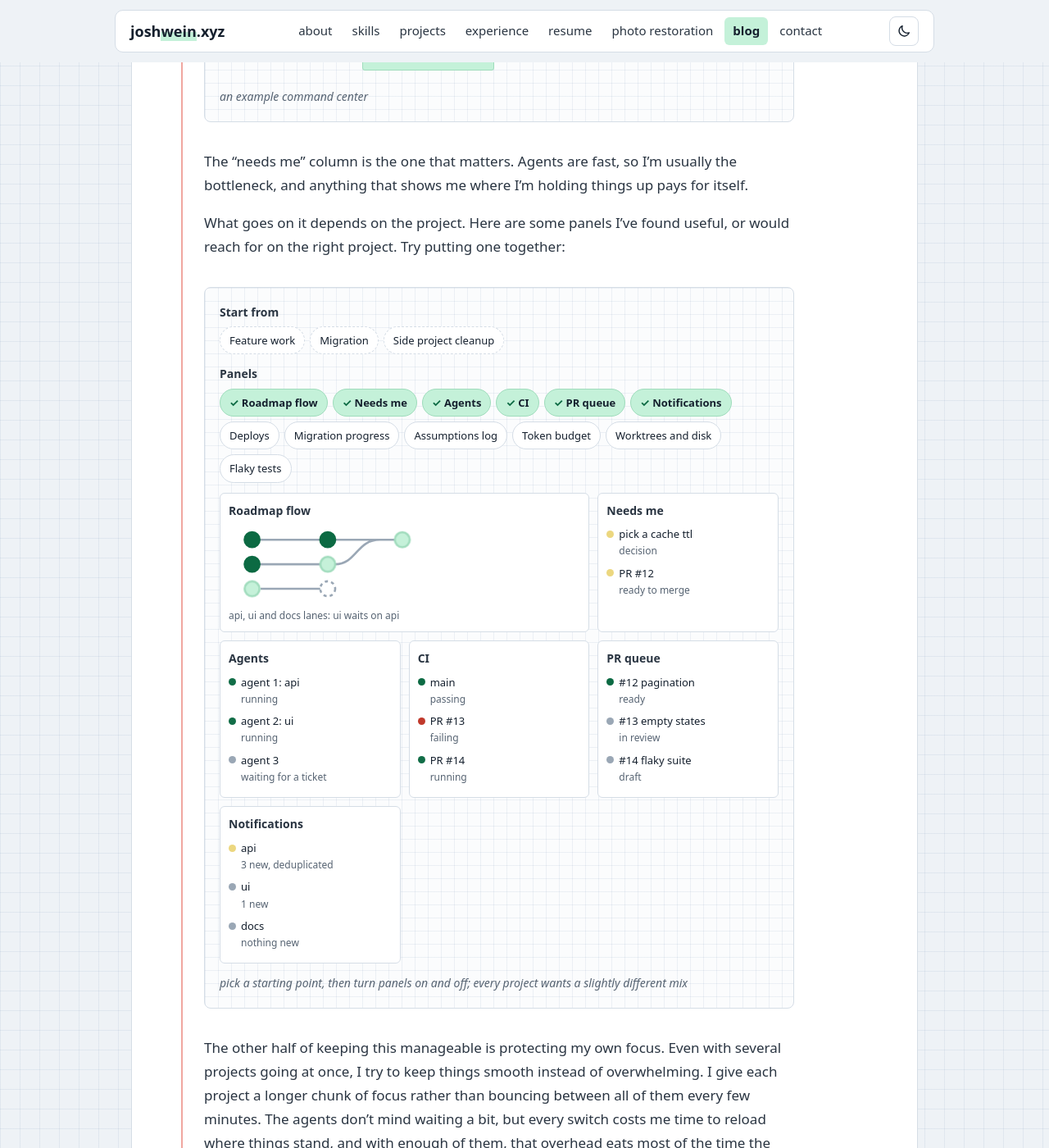
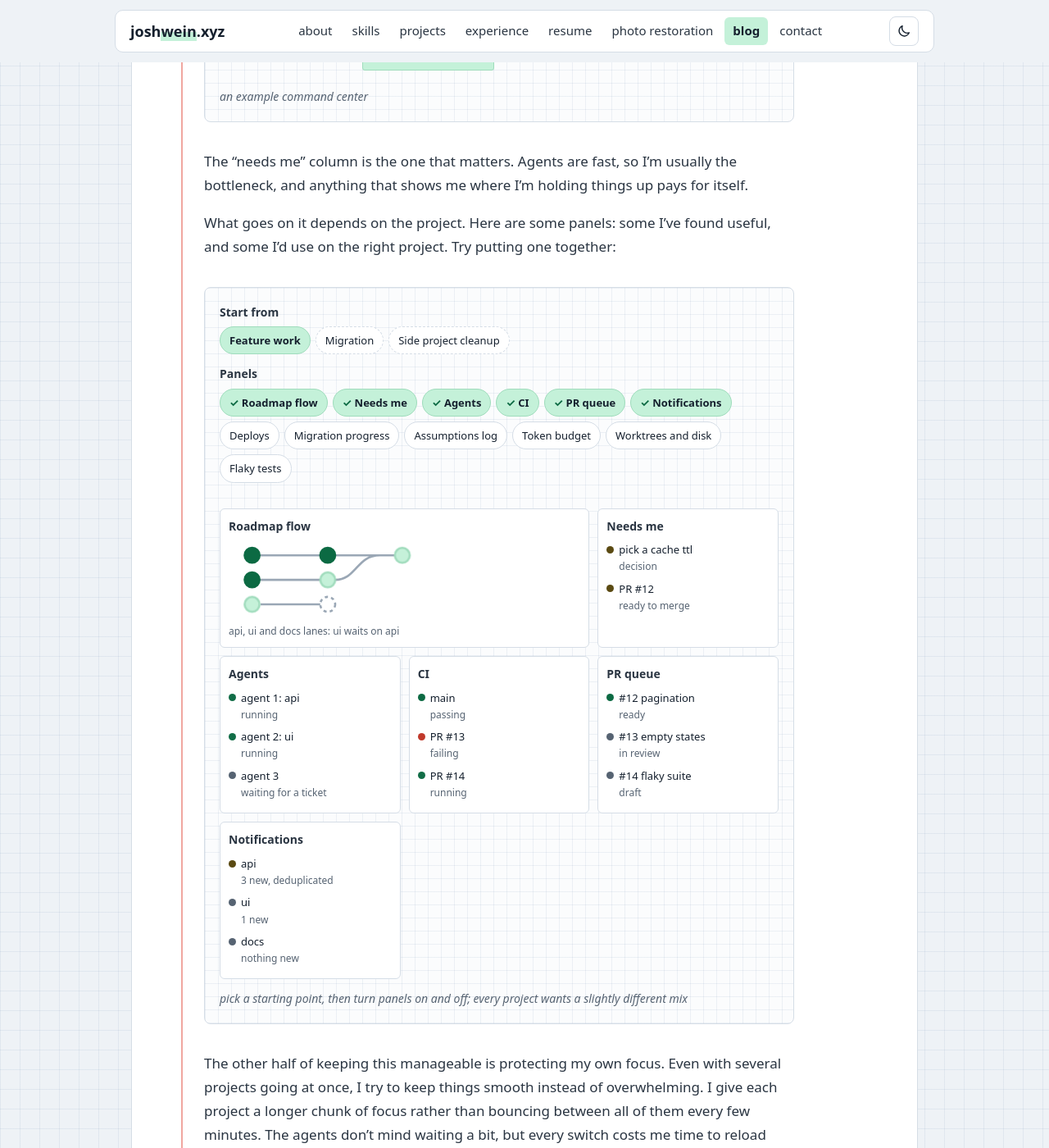
Before and after one commit to JoshWein/blog, a Jekyll site: the page built from _posts/2026-11-21-multi-agent-workflows.md, in a window 1280 px wide and 1400 px high, scrolled down 6472 px. Shown: the whole window at 82% size. Built offline with Jekyll 4.4.1, drawn with Linux system fonts in a browser that asks for light colours; some web fonts are replaced; comment, search, counter and statistics services are not loaded.

Commit message:
Command center builder: review fixes
Wide roadmap cell only spans two columns at 600px+, meter rows use a
class instead of :has(), stronger dot colors, presets show which one is
active (aria-pressed) and a polite status line says how many panels show,
and a smoother lead-in sentence.

Co-Authored-By: Claude Opus 5.5 <noreply@anthropic.com>
Claude-Session: https://claude.ai/code/session_01HtAirmGQyAcmjJao62wzYe

```diff
--- a/_posts/2026-11-21-multi-agent-workflows.md
+++ b/_posts/2026-11-21-multi-agent-workflows.md
@@ -221,7 +221,7 @@ Here's a made-up example of the kind of thing I mean:
 
 The "needs me" column is the one that matters. Agents are fast, so I'm usually the bottleneck, and anything that shows me where I'm holding things up pays for itself.
 
-What goes on it depends on the project. Here are some panels I've found useful, or would reach for on the right project. Try putting one together:
+What goes on it depends on the project. Here are some panels: some I've found useful, and some I'd use on the right project. Try putting one together:
 
 <figure class="diagram ccb">
 <div class="ccb-controls" hidden>
@@ -247,6 +247,7 @@ What goes on it depends on the project. Here are some panels I've found useful,
     <button type="button" class="chip" data-panel="flaky" aria-pressed="false">Flaky tests</button>
   </div>
 </div>
+<p class="ccb-status" aria-live="polite"></p>
 <div class="ccb-grid">
   <section class="cell wide" data-panel="roadmap"><p class="cc-h">Roadmap flow</p>
     <svg viewBox="0 0 200 74" aria-hidden="true" focusable="false">
@@ -276,16 +277,16 @@ What goes on it depends on the project. Here are some panels I've found useful,
     <div class="row"><span class="dot ok"></span><span>auth</span><small>in prod</small></div><div class="row"><span class="dot run"></span><span>billing</span><small>on staging</small></div><div class="row"><span class="dot idle"></span><span>search</span><small>not started</small></div>
   </section>
   <section class="cell" data-panel="migration" hidden><p class="cc-h">Migration progress</p>
-    <div class="row"><span>services</span><span class="meter"><i style="--w:58%"></i></span><small>7 of 12</small></div><div class="row"><span>tables</span><span class="meter"><i style="--w:80%"></i></span><small>16 of 20</small></div>
+    <div class="row meter-row"><span>services</span><span class="meter"><i style="--w:58%"></i></span><small>7 of 12</small></div><div class="row meter-row"><span>tables</span><span class="meter"><i style="--w:80%"></i></span><small>16 of 20</small></div>
   </section>
   <section class="cell" data-panel="assume" hidden><p class="cc-h">Assumptions log</p>
     <div class="row"><span class="dot me"></span><span>v2 api stays stable</span><small>unchecked</small></div><div class="row"><span class="dot ok"></span><span>no prod writes</span><small>confirmed</small></div>
   </section>
   <section class="cell" data-panel="tokens" hidden><p class="cc-h">Token budget</p>
-    <div class="row"><span>Claude</span><span class="meter"><i style="--w:62%"></i></span><small>62% used</small></div><div class="row"><span>Codex</span><span class="meter"><i style="--w:30%"></i></span><small>30% used</small></div>
+    <div class="row meter-row"><span>Claude</span><span class="meter"><i style="--w:62%"></i></span><small>62% used</small></div><div class="row meter-row"><span>Codex</span><span class="meter"><i style="--w:30%"></i></span><small>30% used</small></div>
   </section>
   <section class="cell" data-panel="worktrees" hidden><p class="cc-h">Worktrees and disk</p>
-    <div class="row"><span>worktrees</span><span class="meter"><i style="--w:63%"></i></span><small>5 of 8 in use</small></div><div class="row"><span>disk</span><span class="meter"><i style="--w:45%"></i></span><small>41 GB free</small></div>
+    <div class="row meter-row"><span>worktrees</span><span class="meter"><i style="--w:63%"></i></span><small>5 of 8 in use</small></div><div class="row meter-row"><span>disk</span><span class="meter"><i style="--w:45%"></i></span><small>41 GB free</small></div>
   </section>
   <section class="cell" data-panel="flaky" hidden><p class="cc-h">Flaky tests</p>
     <div class="row"><span class="dot bad"></span><span>checkout.spec</span><small>3 of 20 runs</small></div><div class="row"><span class="dot idle"></span><span>search.spec</span><small>1 of 20 runs</small></div>
--- a/css/blogstyle.css
+++ b/css/blogstyle.css
@@ -303,19 +303,20 @@ footer a { color: var(--text); text-decoration: none; display: inline-block; pad
 .ccb-chips .chip[aria-pressed="true"] { background: var(--hl); border-color: var(--run-line); font-weight: 700; }
 .ccb-chips .chip[aria-pressed="true"]::before { content: "\2713  "; color: var(--accent); }
 .ccb-chips .preset { border-style: dashed; }
-.ccb-grid { font-family: var(--sans); font-size: 13px; display: grid; grid-template-columns: repeat(auto-fill, minmax(170px, 1fr)); gap: 10px; }
+.ccb-chips .preset[aria-pressed="true"] { border-style: solid; border-color: var(--run-line); background: var(--hl); font-weight: 700; }
+.ccb-status { margin: -4px 0 10px; font-family: var(--sans); font-size: 13px; color: var(--muted); min-height: 1em; }
+.ccb-grid { font-family: var(--sans); font-size: 13px; display: grid; grid-template-columns: repeat(auto-fill, minmax(min(170px, 100%), 1fr)); gap: 10px; }
 .ccb .cell { background: var(--bg); border: 1px solid var(--line); border-radius: 6px; padding: 9px 10px; min-width: 0; color: var(--ink); }
-.ccb .cell.wide { grid-column: span 2; }
 .ccb .cell .cc-h { margin: 0 0 6px; font-family: var(--head); font-size: 14px; font-weight: 700; }
 .ccb .row { display: grid; grid-template-columns: auto 1fr; column-gap: 6px; align-items: center; margin-bottom: 5px; overflow-wrap: anywhere; }
 .ccb .row small, .ccb .cell > small { grid-column: 2; display: block; color: var(--muted); font-size: 12px; }
-.ccb .row:has(.meter) { grid-template-columns: 72px 1fr; }
+.ccb .meter-row { grid-template-columns: 72px 1fr; }
 .ccb .meter { height: 8px; border-radius: 4px; background: var(--bg-2); border: 1px solid var(--line); overflow: hidden; }
 .ccb .meter i { display: block; height: 100%; width: var(--w); background: var(--accent); }
-.ccb .dot { width: 9px; height: 9px; border-radius: 50%; background: var(--wire); }
+.ccb .dot { width: 9px; height: 9px; border-radius: 50%; background: var(--muted); }
 .ccb .dot.ok { background: var(--accent); }
 .ccb .dot.bad { background: var(--bug); }
-.ccb .dot.me { background: var(--wait-line); }
+.ccb .dot.me { background: var(--wait-text); }
 .ccb .dot.run { background: var(--accent); animation: pulse 1.6s ease-in-out infinite; }
 .ccb .cell svg { width: 100%; max-width: 260px; height: auto; display: block; margin-bottom: 4px; }
 .ccb .rm-edge { fill: none; stroke: var(--wire); stroke-width: 2; }
@@ -323,7 +324,7 @@ footer a { color: var(--text); text-decoration: none; display: inline-block; pad
 .ccb .rm-node.done { fill: var(--accent); stroke: var(--accent); }
 .ccb .rm-node.now { fill: var(--hl); stroke: var(--run-line); animation: pulse 1.6s ease-in-out infinite; }
 .ccb .rm-node.todo { stroke: var(--wire); stroke-dasharray: 3 3; }
-@media (max-width: 420px) { .ccb .cell.wide { grid-column: auto; } }
+@media (min-width: 600px) { .ccb .cell.wide { grid-column: span 2; } }
 @media (prefers-reduced-motion: no-preference) {
   .ccb .cell.pop { animation: ccb-pop .35s ease-out; }
   .ccb .cell.pop .meter i { animation: ccb-fill .8s ease-out; }
--- a/js/command-center.js
+++ b/js/command-center.js
@@ -7,7 +7,18 @@
   var chips = fig.querySelectorAll('.chip');
   var cells = {};
   Array.prototype.forEach.call(fig.querySelectorAll('.cell'), function (c) { cells[c.getAttribute('data-panel')] = c; });
+  var presets = fig.querySelectorAll('.preset');
+  var status = fig.querySelector('.ccb-status');
   controls.hidden = false;
+
+  function refresh(announce) {   // mark the preset that matches, and say how many panels show
+    var on = Object.keys(cells).filter(function (id) { return !cells[id].hidden; }).sort().join(' ');
+    Array.prototype.forEach.call(presets, function (b) {
+      var match = b.getAttribute('data-panels').split(' ').sort().join(' ') === on;
+      b.setAttribute('aria-pressed', match ? 'true' : 'false');
+    });
+    if (announce) status.textContent = 'Showing ' + (on ? on.split(' ').length : 0) + ' panels.';
+  }
 
   function set(id, on) {
     var cell = cells[id], chip = fig.querySelector('.chip[data-panel="' + id + '"]');
@@ -26,12 +37,15 @@
   Array.prototype.forEach.call(chips, function (chip) {
     chip.addEventListener('click', function () {
       set(chip.getAttribute('data-panel'), chip.getAttribute('aria-pressed') !== 'true');
+      refresh(true);
     });
   });
   Array.prototype.forEach.call(fig.querySelectorAll('.preset'), function (btn) {
     btn.addEventListener('click', function () {
       var want = btn.getAttribute('data-panels').split(' ');
       Object.keys(cells).forEach(function (id) { set(id, want.indexOf(id) >= 0); });
+      refresh(true);
     });
   });
+  refresh(false);
 })();
```
